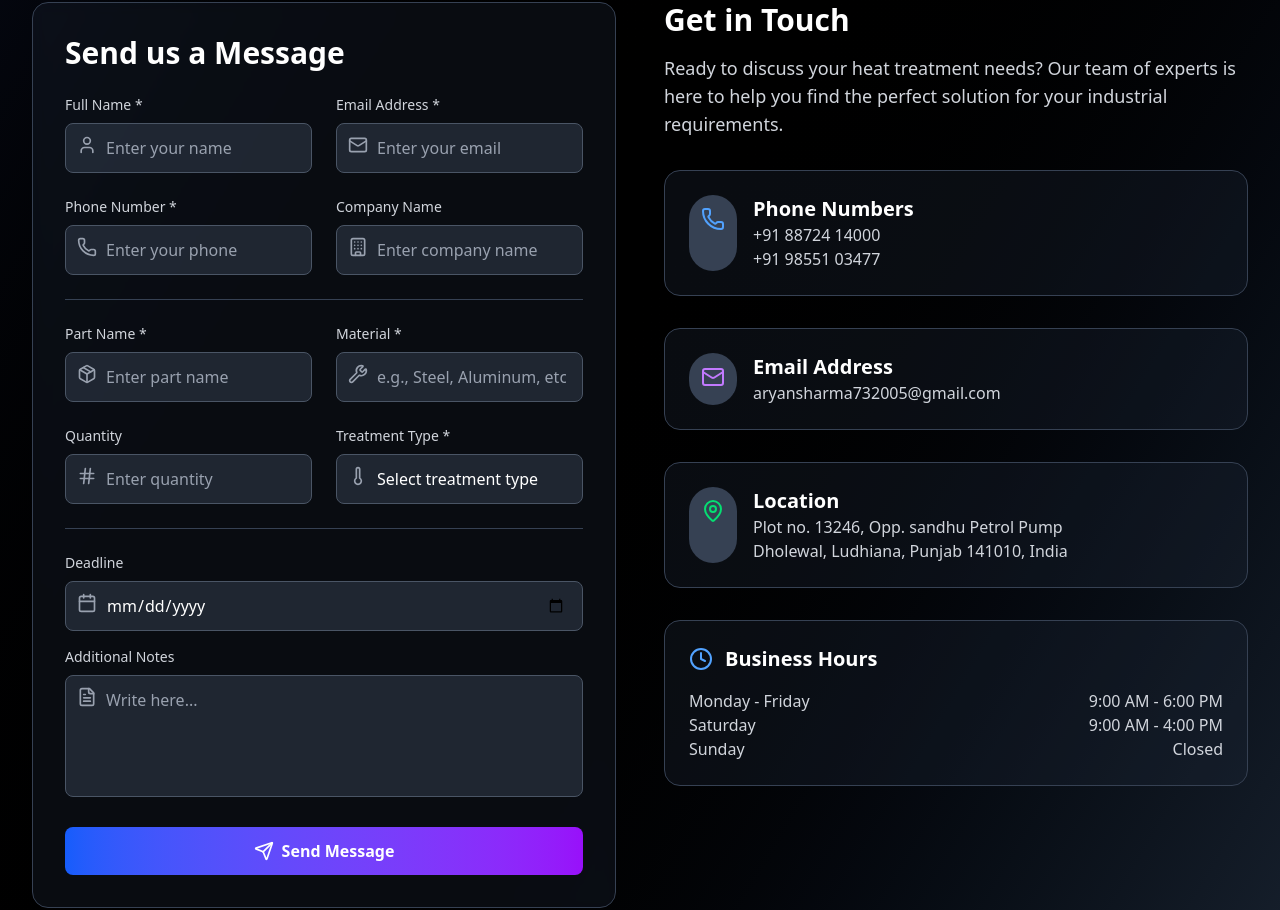
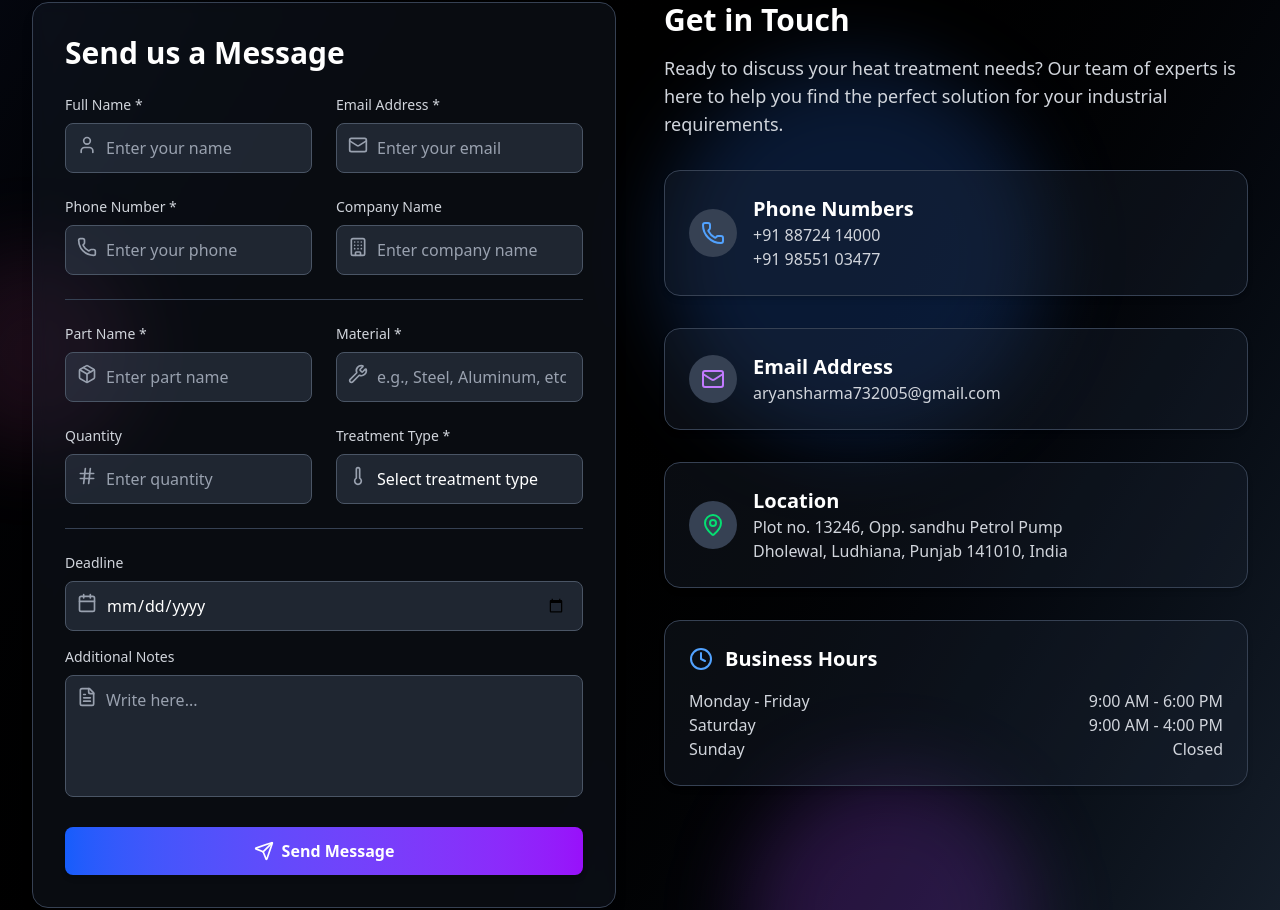
Before and after one commit to VanshArora10/Kr-Heat-Treatment, a React (Vite) app in the folder Frontend/: page /contact in a window 1280 px wide. Shown: the part 878-1788 px from the top of the page. Built offline with nearby package versions, Linux system fonts and the light colour scheme.

Commit message:
ui enhancements

```diff
--- a/Frontend/src/Components/ContactComponent.jsx
+++ b/Frontend/src/Components/ContactComponent.jsx
@@ -167,38 +167,42 @@ const ContactUsComponent = () => {
             </section>
 
             {/* Contact Form & Info Section */}
-            <section className="py-20">
-                <div className="max-w-7xl mx-auto px-4 sm:px-6 lg:px-8 grid lg:grid-cols-2 gap-12">
+            <section className="py-20 relative">
+                {/* Decorative Blobs for Mobile & Desktop */}
+                <div className="absolute z-0 left-1/2 top-0 w-60 h-60 bg-blue-500/20 rounded-full blur-3xl -translate-x-1/2 -translate-y-1/3 md:w-96 md:h-96 md:left-2/3 md:top-1/4 md:blur-2xl"></div>
+                <div className="absolute z-0 right-0 bottom-0 w-40 h-40 bg-purple-500/20 rounded-full blur-2xl translate-x-1/4 translate-y-1/4 md:w-72 md:h-72 md:right-1/4 md:bottom-0"></div>
+                <div className="absolute z-0 left-0 bottom-1/3 w-32 h-32 bg-pink-400/10 rounded-full blur-2xl -translate-x-1/3 md:w-52 md:h-52 md:left-0 md:bottom-1/2"></div>
+                <div className="max-w-7xl mx-auto px-2 sm:px-6 lg:px-8 grid lg:grid-cols-2 gap-8 md:gap-12 relative z-10">
                     {/* Left: Contact Form */}
-                    <div className="bg-gray-800/30 backdrop-blur-sm border border-gray-700 rounded-2xl p-8">
-                        <h2 className="text-3xl font-bold mb-6">Send us a Message</h2>
-                        <div className="space-y-6">
+                    <div className="bg-gray-800/30 backdrop-blur-sm border border-gray-700 rounded-2xl p-4 sm:p-8 shadow-lg mb-8 lg:mb-0">
+                        <h2 className="text-2xl sm:text-3xl font-bold mb-4 sm:mb-6">Send us a Message</h2>
+                        <div className="space-y-4 sm:space-y-6">
                             {/* Name + Email */}
-                            <div className="grid sm:grid-cols-2 gap-6">
+                            <div className="grid grid-cols-1 sm:grid-cols-2 gap-4 sm:gap-6">
                                 <FormInput icon={User} label="Full Name *" name="name" value={formData.name} onChange={handleInputChange} placeholder="Enter your name" />
                                 <FormInput icon={Mail} label="Email Address *" name="email" type="email" value={formData.email} onChange={handleInputChange} placeholder="Enter your email" />
                             </div>
                             {/* Phone + Company */}
-                            <div className="grid sm:grid-cols-2 gap-6">
+                            <div className="grid grid-cols-1 sm:grid-cols-2 gap-4 sm:gap-6">
                                 <FormInput icon={Phone} label="Phone Number *" name="phone" type="tel" value={formData.phone} onChange={handleInputChange} placeholder="Enter your phone" />
                                 <FormInput icon={Building} label="Company Name" name="companyName" value={formData.companyName} onChange={handleInputChange} placeholder="Enter company name" />
                             </div>
                             {/* Part + Material */}
-                            <div className="grid sm:grid-cols-2 gap-6 border-t border-gray-700 pt-6">
+                            <div className="grid grid-cols-1 sm:grid-cols-2 gap-4 sm:gap-6 border-t border-gray-700 pt-4 sm:pt-6">
                                 <FormInput icon={Package} label="Part Name *" name="partName" value={formData.partName} onChange={handleInputChange} placeholder="Enter part name" />
                                 <FormInput icon={Wrench} label="Material *" name="material" value={formData.material} onChange={handleInputChange} placeholder="e.g., Steel, Aluminum, etc." />
                             </div>
                             {/* Quantity + Treatment Type */}
-                            <div className="grid sm:grid-cols-2 gap-6">
+                            <div className="grid grid-cols-1 sm:grid-cols-2 gap-4 sm:gap-6">
                                 <FormInput icon={Hash} label="Quantity" name="quantity" value={formData.quantity} onChange={handleInputChange} placeholder="Enter quantity" />
                                 <SelectInput icon={Thermometer} label="Treatment Type *" name="treatmentType" value={formData.treatmentType} onChange={handleInputChange} options={treatmentTypes} />
                             </div>
                             {/* Deadline + Notes */}
-                            <div className="border-t border-gray-700 pt-6">
+                            <div className="border-t border-gray-700 pt-4 sm:pt-6">
                                 <FormInput icon={Calendar} label="Deadline" name="deadline" type="date" value={formData.deadline} onChange={handleInputChange} />
                                 <TextAreaInput icon={FileText} label="Additional Notes" name="notes" value={formData.notes} onChange={handleInputChange} />
                             </div>
-                            <button onClick={handleSubmit} className="w-full bg-gradient-to-r from-blue-600 to-purple-600 text-white font-bold py-3 px-6 rounded-lg hover:from-blue-700 hover:to-purple-700 transition-all duration-300 flex items-center justify-center gap-2">
+                            <button onClick={handleSubmit} className="w-full bg-gradient-to-r from-blue-600 to-purple-600 text-white font-bold py-3 px-6 rounded-lg hover:from-blue-700 hover:to-purple-700 transition-all duration-300 flex items-center justify-center gap-2 shadow-md">
                                 <Send className="w-5 h-5" />
                                 <span>Send Message</span>
                             </button>
@@ -206,37 +210,35 @@ const ContactUsComponent = () => {
                     </div>
 
                     {/* Right: Contact Info */}
-                    <div className="space-y-8">
+                    <div className="space-y-6 sm:space-y-8">
                         <div>
-                            <h2 className="text-3xl font-bold text-white mb-4">Get in Touch</h2>
-                            <p className="text-gray-300 text-lg">
+                            <h2 className="text-2xl sm:text-3xl font-bold text-white mb-2 sm:mb-4">Get in Touch</h2>
+                            <p className="text-gray-300 text-base sm:text-lg">
                                 Ready to discuss your heat treatment needs? Our team of experts is here to help you find the perfect solution for your industrial requirements.
                             </p>
                         </div>
                         {/* Info Cards */}
                         {contactInfo.map((info, index) => (
-                            <div key={index} className="bg-gray-800/30 border border-gray-700 rounded-2xl p-6 hover:bg-gray-800/50 transition-all duration-300">
-                                <div className="flex gap-4">
-                                    <div className={`p-3 bg-gray-700 rounded-full ${info.color}`}>
-                                        <info.icon className="w-6 h-6" />
-                                    </div>
-                                    <div>
-                                        <h3 className="text-xl font-semibold text-white">{info.title}</h3>
-                                        {info.details.map((d, i) => (
-                                            <p key={i} className="text-gray-300">{d}</p>
-                                        ))}
-                                    </div>
+                            <div key={index} className="bg-gray-800/30 border border-gray-700 rounded-2xl p-4 sm:p-6 hover:bg-gray-800/50 transition-all duration-300 shadow-md flex items-center gap-4">
+                                <div className={`p-3 bg-gray-700 rounded-full ${info.color} flex-shrink-0`}>
+                                    <info.icon className="w-6 h-6" />
+                                </div>
+                                <div>
+                                    <h3 className="text-lg sm:text-xl font-semibold text-white">{info.title}</h3>
+                                    {info.details.map((d, i) => (
+                                        <p key={i} className="text-gray-300 text-sm sm:text-base">{d}</p>
+                                    ))}
                                 </div>
                             </div>
                         ))}
                         {/* Business Hours */}
-                        <div className="bg-gray-800/30 border border-gray-700 rounded-2xl p-6">
-                            <div className="flex items-center gap-3 mb-4">
+                        <div className="bg-gray-800/30 border border-gray-700 rounded-2xl p-4 sm:p-6 shadow-md">
+                            <div className="flex items-center gap-3 mb-2 sm:mb-4">
                                 <Clock className="w-6 h-6 text-blue-400" />
-                                <h3 className="text-xl font-semibold text-white">Business Hours</h3>
+                                <h3 className="text-lg sm:text-xl font-semibold text-white">Business Hours</h3>
                             </div>
                             {businessHours.map((hour, i) => (
-                                <div key={i} className="flex justify-between text-gray-300">
+                                <div key={i} className="flex justify-between text-gray-300 text-sm sm:text-base">
                                     <span>{hour.day}</span>
                                     <span>{hour.hours}</span>
                                 </div>
```
